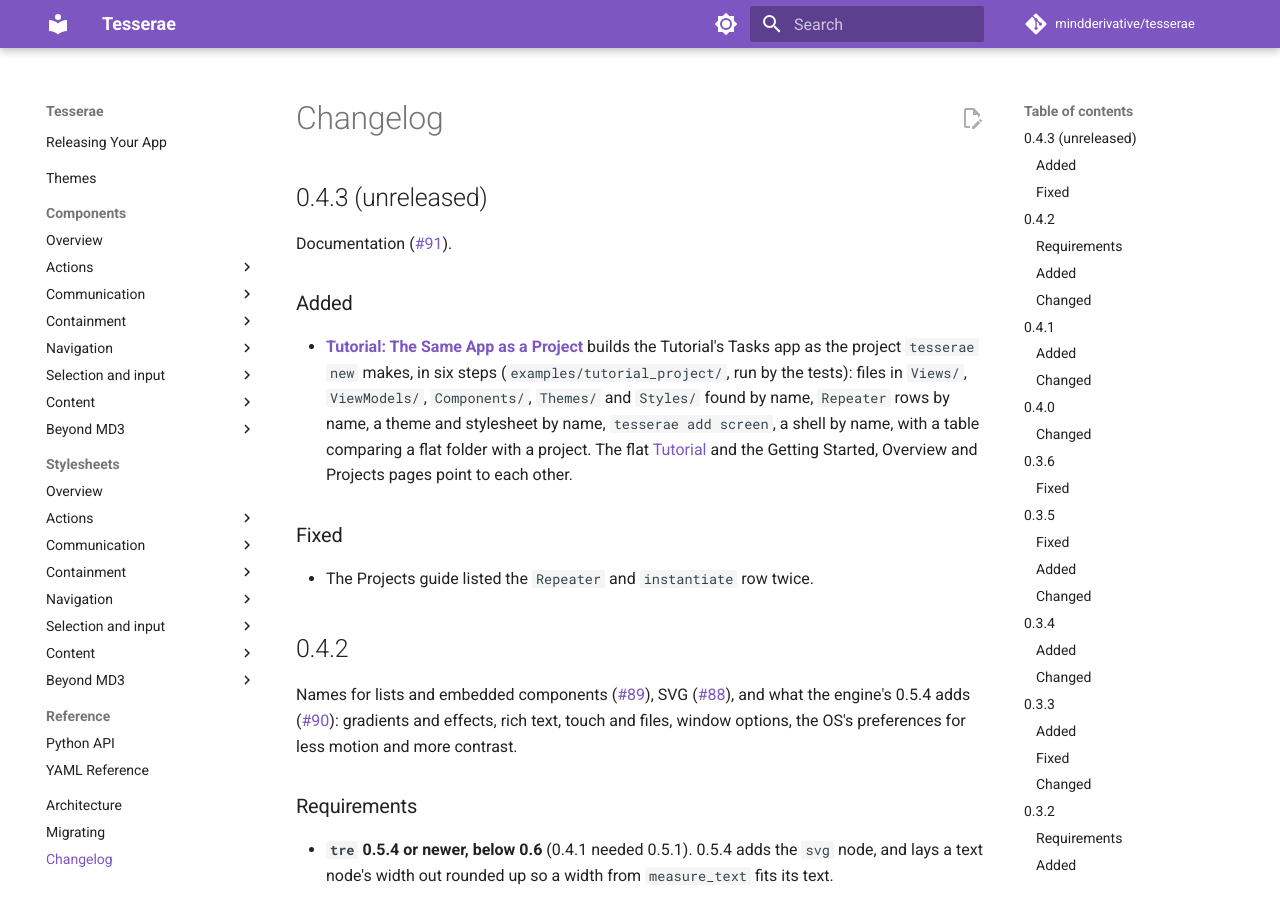
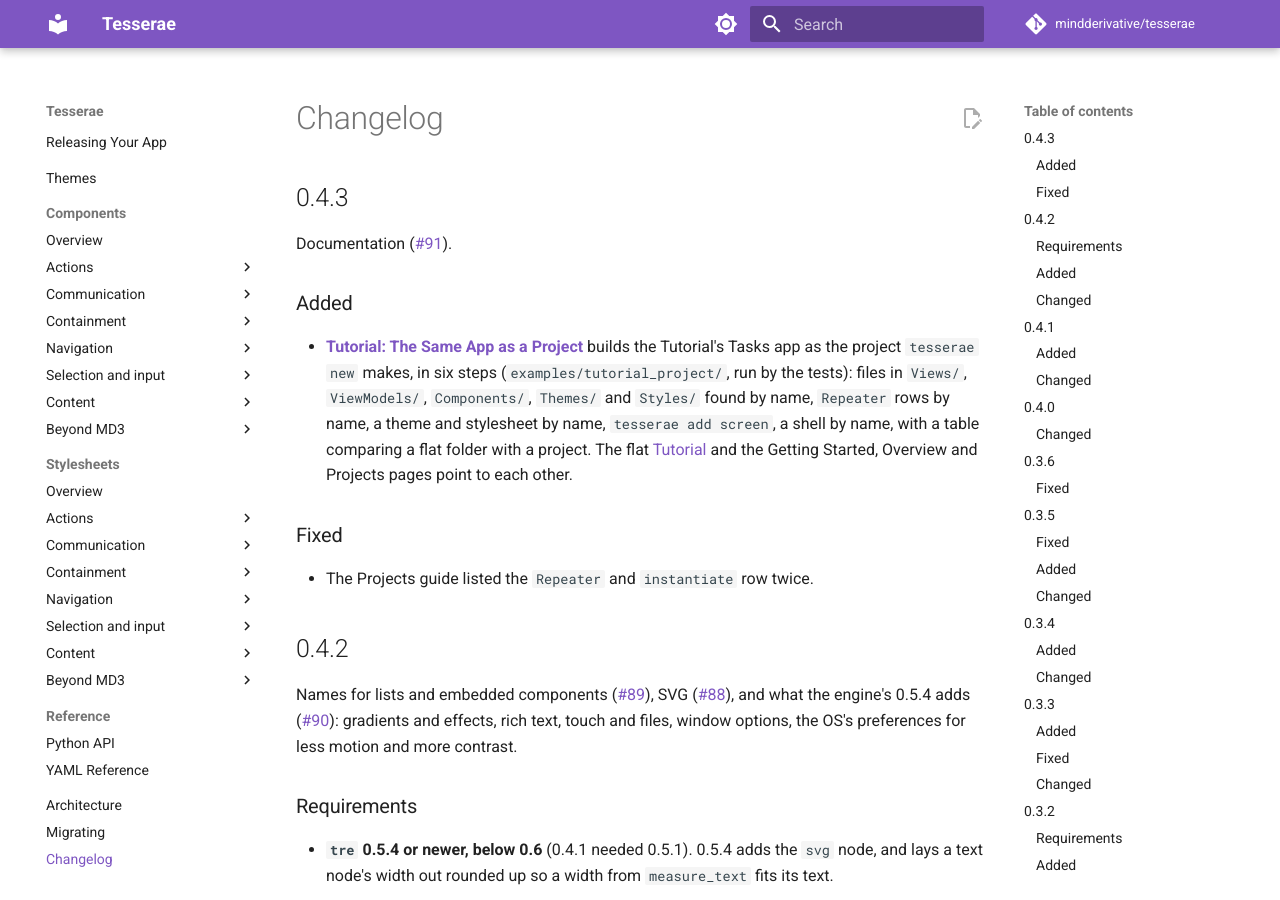
Before and after one commit to mindderivative/tesserae, an MkDocs documentation site: the page built from docs/changelog.md, in a window 1280 px wide and 900 px high. Built offline with MkDocs 1.6.1 and Material for MkDocs 9.7.7, drawn with Linux system fonts in a browser that asks for light colours; comment, search, counter and statistics services are not loaded.

Commit message:
Tesserae 0.4.3
The version is 0.4.3 and the changelog's section is headed for release:
a Tasks tutorial built as a project, and the MkDocs cross-links (#91).

Co-Authored-By: Claude Sonnet 5.5 <noreply@anthropic.com>

```diff
--- a/docs/changelog.md
+++ b/docs/changelog.md
@@ -1,6 +1,6 @@
 # Changelog
 
-## 0.4.3 (unreleased)
+## 0.4.3
 
 Documentation ([#91](https://github.com/mindderivative/tesserae/issues/91)).
 
--- a/pyproject.toml
+++ b/pyproject.toml
@@ -4,7 +4,7 @@ build-backend = "hatchling.build"
 
 [project]
 name = "tesserae-ui"  # on PyPI; `tesserae` there is an unrelated project. The import name stays `tesserae`.
-version = "0.4.3.dev0"
+version = "0.4.3"
 description = "A pyCopper-style declarative Python GUI framework, powered by the Tesserae Render Engine (tre)."
 readme = "README.md"
 license = "MIT"
```
